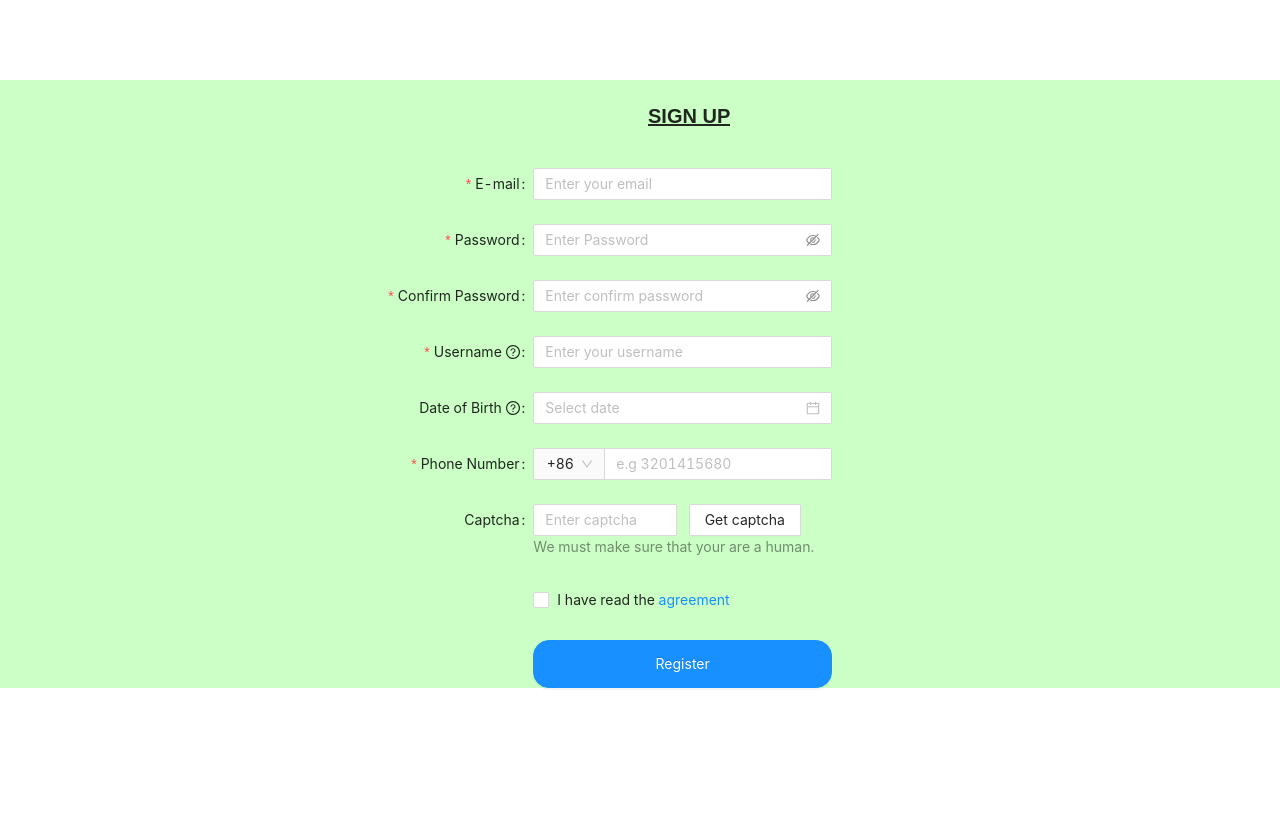
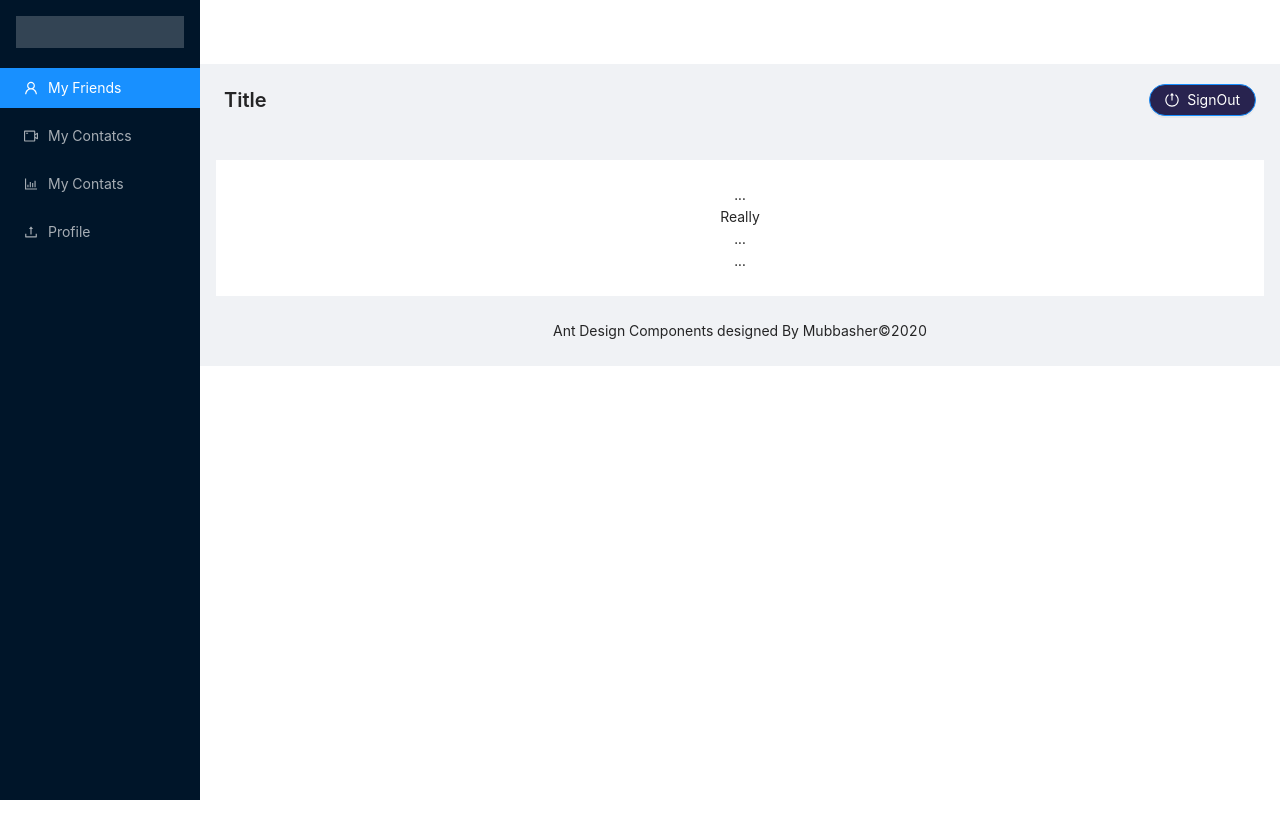
Before and after one commit to Mubbasher-Ashraf/Graphql-Apollo, a React (Create React App) app in the folder client/: page /dashboard in a window 1280 px wide. Shown: the top 838 px of the page. After the commit the page ends 800 px from the top, so only its background shows below. Built offline with nearby package versions, Linux system fonts and the light colour scheme.

Commit message:
react router implementation started

```diff
--- a/client/package.json
+++ b/client/package.json
@@ -12,6 +12,7 @@
     "apollo-link-context": "^1.0.20",
     "axios": "^0.21.0",
     "graphql": "^15.4.0",
+    "history": "^5.0.0",
     "react": "^17.0.1",
     "react-dom": "^17.0.1",
     "react-google-recaptcha": "^2.1.0",
--- a/client/src/ApolloSetup.js
+++ b/client/src/ApolloSetup.js
@@ -1,6 +1,18 @@
-import { ApolloClient, InMemoryCache, HttpLink } from '@apollo/client';
+import { ApolloClient, InMemoryCache, HttpLink, ApolloLink } from '@apollo/client';
+import { setContext } from 'apollo-link-context';
 
-const link = new HttpLink({uri: "http://localhost:5000/api/auth"})
+// const link = new HttpLink({ uri: "http://localhost:5000/api/auth" })
+const httpLink = new HttpLink({ uri: "http://localhost:5000/api/auth" })
+const delay = setContext(_ => { // request object
+    new Promise((success, _) => {
+        setTimeout(() => {
+            success();
+        }, 800);
+    })
+});
+
+const link = ApolloLink.from([delay, httpLink]);
+
 const client = new ApolloClient({
     // uri: "http://localhost:5000/api/auth",
     link,
--- a/client/src/App.js
+++ b/client/src/App.js
@@ -1,9 +1,17 @@
+import { BrowserRouter as Router, Switch, Route } from "react-router-dom";
 import './App.css';
 import Register from './components/SignUp/Register';
+import ProtectedRoute from '../src/routes/Private';
+import Dashboard from './components/Dasboard/Dashboard';
 function App() {
   return (
     <div className="App">
-      <Register />
+      <Router>
+        <Switch>
+          <Route exact path="/" component={ Register }/>
+          <ProtectedRoute exact path="/dashboard" component={ Dashboard }/>
+        </Switch>
+      </Router>
     </div>
   );
 }
--- /dev/null
+++ b/client/src/components/Dasboard/Dashboard.js
@@ -0,0 +1,90 @@
+import { Layout, Menu, PageHeader, Button } from "antd";
+import {
+  // AppstoreOutlined,
+  BarChartOutlined,
+  // CloudOutlined,
+  // ShopOutlined,
+  // TeamOutlined,
+  LogoutOutlined,
+  UserOutlined,
+  UploadOutlined,
+  VideoCameraOutlined,
+} from "@ant-design/icons";
+import "./dashboard.css";
+
+const { Header, Content, Footer, Sider } = Layout;
+
+const Dashboard = () => {
+  return (
+    <Layout>
+      <Sider
+        style={{
+          overflow: "auto",
+          height: "100vh",
+          position: "fixed",
+          left: 0,
+        }}
+      >
+        <div className="logo" />
+        <Menu theme="dark" mode="inline" defaultSelectedKeys={["1"]}>
+          <Menu.Item key="1" icon={<UserOutlined />}>
+            My Friends
+          </Menu.Item>
+          <Menu.Item key="2" icon={<VideoCameraOutlined />}>
+            My Contatcs
+          </Menu.Item>
+          <Menu.Item key="3" icon={<BarChartOutlined />}>
+            My Contats
+          </Menu.Item>
+          {/* <Menu.Item key="4" icon={<CloudOutlined />}>
+                            My Contatcs
+                        </Menu.Item> */}
+          <Menu.Item key="5" icon={<UploadOutlined />}>
+            Profile
+          </Menu.Item>
+          {/* <Menu.Item key="6" icon={<AppstoreOutlined />}>
+                            nav 6
+                        </Menu.Item>
+                        <Menu.Item key="7" icon={<TeamOutlined />}>
+                            nav 7
+                        </Menu.Item> */}
+        </Menu>
+      </Sider>
+      <Layout className="site-layout" style={{ marginLeft: 200 }}>
+        <Header className="site-layout-background" style={{ padding: 0 }} />
+        <PageHeader
+          ghost={true}
+        //   onBack={() => window.history.back()}
+          title="Title"
+        //   subTitle="This is a subtitle"
+          extra={[
+              <Button type="primary" style={{background: "#070235db", borderRadius: '1rem'}}>
+                <LogoutOutlined rotate="-90" />
+                SignOut
+            </Button>
+          ]}
+        ></PageHeader>
+        <Content style={{ margin: "24px 16px 0", overflow: "initial" }}>
+          <div
+            className="site-layout-background"
+            style={{ padding: 24, textAlign: "center" }}
+          >
+            ...
+            <br />
+            Really
+            <br />
+            ...
+            <br />
+            ...
+            <br />
+          </div>
+        </Content>
+        <Footer style={{ textAlign: "center" }}>
+          Ant Design Components designed By Mubbasher©2020
+        </Footer>
+      </Layout>
+    </Layout>
+  );
+};
+
+export default Dashboard;
--- /dev/null
+++ b/client/src/components/Dasboard/dashboard.css
@@ -0,0 +1,12 @@
+@import '~antd/dist/antd.css';
+.logo {
+    height: 32px;
+    background: rgba(255, 255, 255, 0.2);
+    margin: 16px;
+  }
+  .site-layout .site-layout-background {
+    background: #fff;
+  }
+    [data-theme="dark"] .site-layout .site-layout-background {
+      background: #141414;
+    }
--- a/client/src/components/SignUp/Graphql.js
+++ b/client/src/components/SignUp/Graphql.js
@@ -4,7 +4,7 @@ import { gql } from '@apollo/client';
 export const User_Sign_Up = gql`
     mutation UserSignUp($email: String!, $password: String! ) {
         SignUP(email: $email, password: $password,
-            first_name: "Mubbasher1122", last_name: "Bhatti") {
+            first_name: "Mubbasher112211", last_name: "Bhattii") {
             email
             first_name
             last_name
--- a/client/src/components/SignUp/Register.js
+++ b/client/src/components/SignUp/Register.js
@@ -12,7 +12,17 @@ const { Option } = Select;
 const Register = () => {
   const [form] = Form.useForm();
   const [SignUP, { data, loading, error }] = useMutation(User_Sign_Up);
-
+  //update apollo cache after query
+  /*const [SignUP, { data, loading, error }] = useMutation(User_Sign_Up,
+    update(cache, {data: {SIGNUP}}) {
+    const allUsersList = cache.readQuery({query: ALL_USER_LIST})
+    cache.writeQuery({
+    query: ALL_USER_LIST,
+    data: {usersList: [SIGNUP, ...allUsersList.data]}
+    })
+    }
+    )
+  */
   const getCaptcha = () => {
     let x = Math.random().toString(24);
     x = x.substr(2, x.length);
@@ -23,14 +33,26 @@ const Register = () => {
 
   const onFinish = (values) => {
     console.log('Received values of form: ', values);
-    const { email, password, dob } = values;
+    const { email, password } = values; //, dob
     SignUP({
       variables: {
         email,
         // username,
         password,
         age: 25//new Date(dob).toISOString()
-      }
+      },
+      /**
+       * optimisticResponse: {
+          __typename: "Mutation",
+          SIGNUP: {
+            __typename: 'SignUP',
+            id: Math.floor(Math.random() * 1000),
+            name: 'abcd',
+            pass: 'good',
+            img: 'default placeholder'
+          }
+        }
+      */
     })
   };
 
@@ -55,7 +77,7 @@ const Register = () => {
     </Form.Item>
   );
 
-  if (!error) {
+  if (!error && !loading) {
     console.log('data------------------->', data);
   }
   return (
@@ -72,10 +94,7 @@ const Register = () => {
         }}
         scrollToFirstError
       >
-        <PageHeader
-          className="site-page-header header_class"
-          title="SIGN UP"
-        />
+        <PageHeader className="site-page-header header_class" title="SIGN UP" />
         <Form.Item
           name="email"
           label="E-mail"
--- /dev/null
+++ b/client/src/routes/Private.js
@@ -0,0 +1,18 @@
+import { Redirect, Route } from 'react-router-dom';
+
+ const ProtectedRoute = (props) => {
+    const { component: Component, ...rest } = props;
+    const isAuthenticated = true;//???;
+
+     return (
+        <Route {...rest}
+         render={ props =>
+            isAuthenticated ?
+            <Component {...props} /> :
+            <Redirect to={{ pathname: '/' }} />
+         }
+        />
+     )
+}
+
+export default ProtectedRoute;
--- a/package.json
+++ b/package.json
@@ -49,6 +49,7 @@
     "@babel/core": "^7.10.4",
     "@babel/node": "^7.10.4",
     "@babel/preset-env": "^7.10.4",
+    "concurrently": "^5.3.0",
     "nodemon": "^2.0.4"
   },
   "nodemonConfig": {
```
Also changed, not shown: client/src/routes/index.js (added), 1 other file (tests, documents, lock files or other folders).
